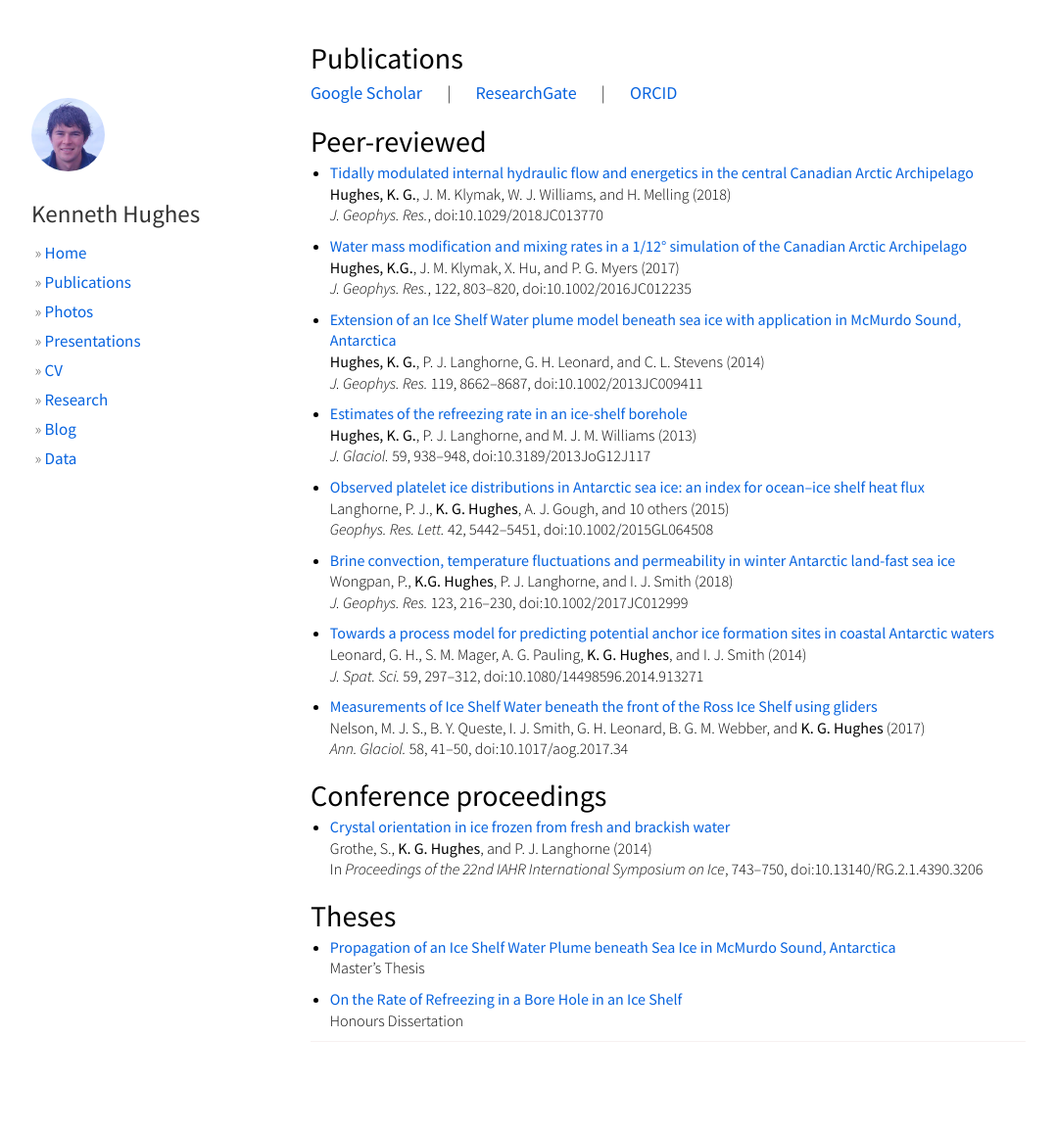
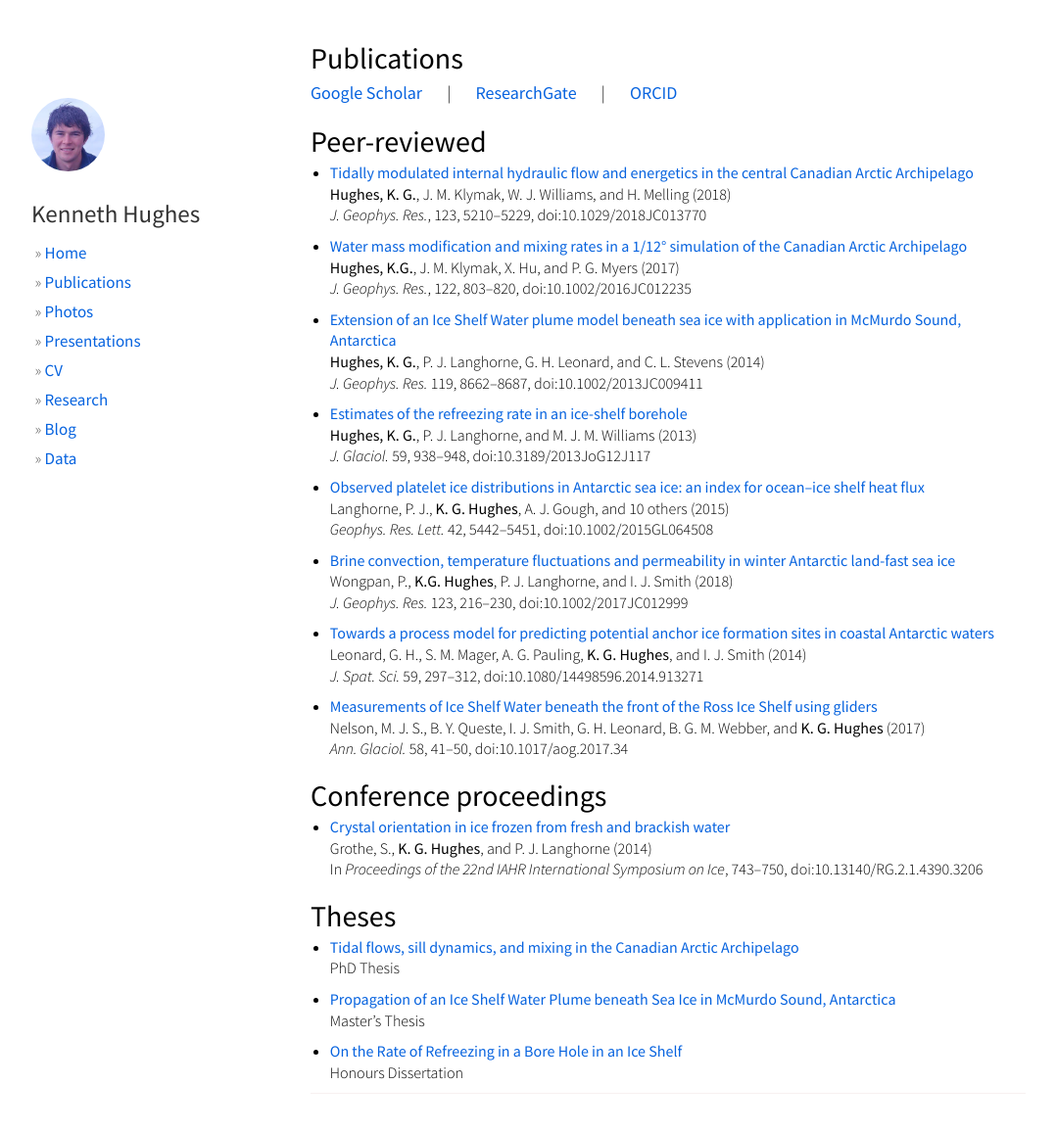
Before and after one commit to hugke729/hugke729.github.io, a Jekyll site: the page built from publications/index.md, in a window 1280 px wide and 1170 px high. Shown: the top 1156 px of the window at 98% size, without its empty margins (53-1131 px from the left). Built offline with Jekyll 4.4.1, drawn with Linux system fonts in a browser that asks for light colours; nearby versions of some CDN libraries.

Commit message:
Add PhD thesis

```diff
--- a/publications/index.md
+++ b/publications/index.md
@@ -13,7 +13,7 @@ css: publications
 
 * [Tidally modulated internal hydraulic flow and energetics in the central Canadian Arctic Archipelago][pr8]
 __Hughes, K. G.__, J. M. Klymak, W. J. Williams, and H. Melling (2018)
-*J. Geophys. Res.*, doi:10.1029/2018JC013770
+*J. Geophys. Res.*, 123, 5210–5229, doi:10.1029/2018JC013770
 
 * [Water mass modification and mixing rates in a 1/12° simulation of the Canadian Arctic Archipelago][pr5]
 __Hughes, K.G.__, J. M. Klymak, X. Hu, and P. G. Myers (2017)
@@ -51,12 +51,16 @@ In *Proceedings of the 22nd IAHR International Symposium on Ice*, 743–750, doi
 
 ## Theses
 
+* [Tidal flows, sill dynamics, and mixing in the Canadian Arctic Archipelago][phd]
+PhD Thesis
+
 * [Propagation of an Ice Shelf Water Plume beneath Sea Ice in McMurdo Sound, Antarctica][mt]
 Master’s Thesis
 
 * [On the Rate of Refreezing in a Bore Hole in an Ice Shelf][ht]
 Honours Dissertation
 
+[phd]: https://dspace.library.uvic.ca//handle/1828/10367
 [oi]: http://orcid.org/0000-0001-5066-3310
 [rg]: https://www.researchgate.net/profile/Kenneth_Hughes2
 [gs]: https://scholar.google.ca/citations?hl=en&user=hi2Jk_0AAAAJ&view_op=list_works&gmla=AJsN-F4Zdrx9Pf-PPqjz6hrH-DheV_vXiMWX3S7tEtSkmvBg_8eGJ2SgiEqMtRP6Mb6ypgid5nG3qMSTEawch62wteDpnvaeOO0VaHGLMWMILMeUpYThUhuF9rPxErjMWzQge1QX58hN
```
